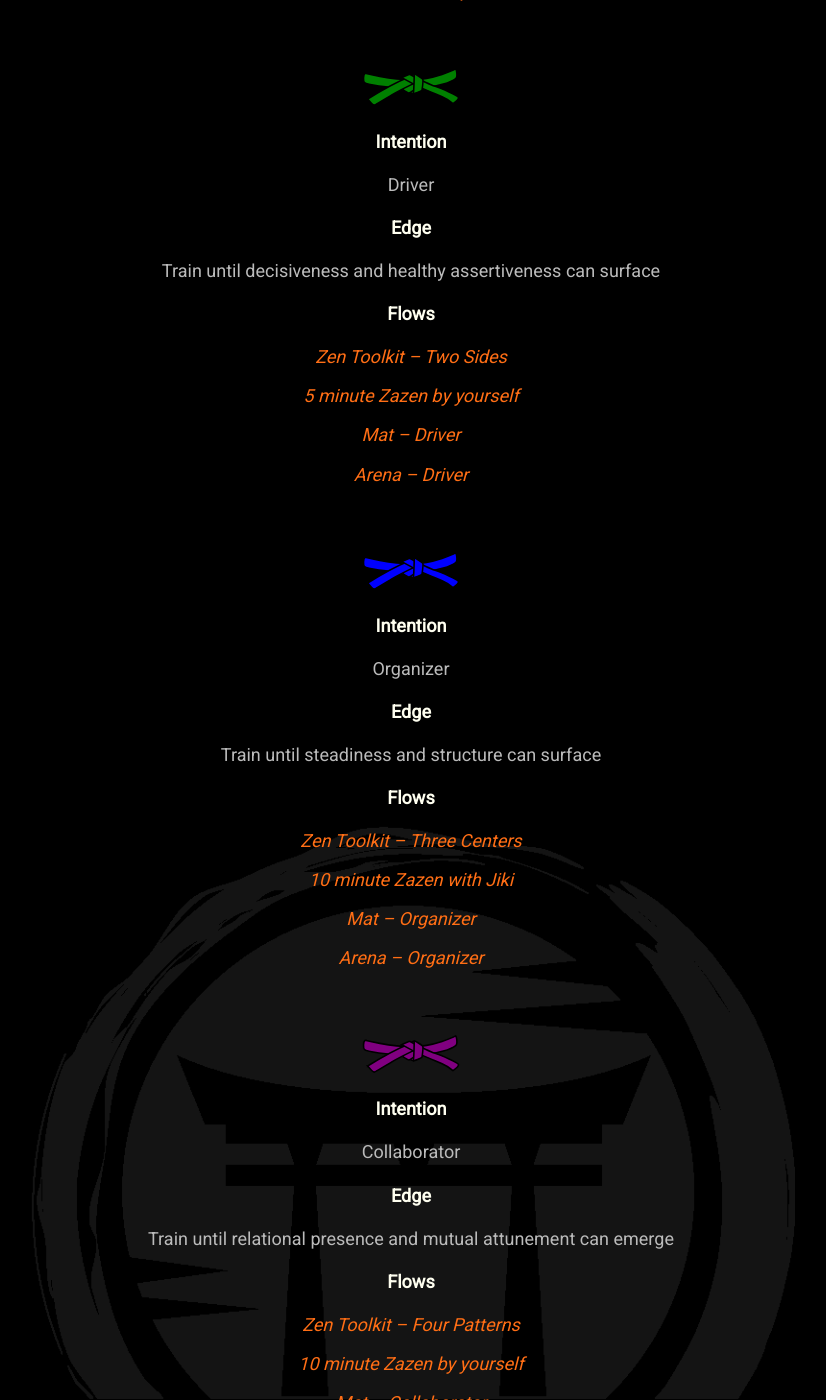
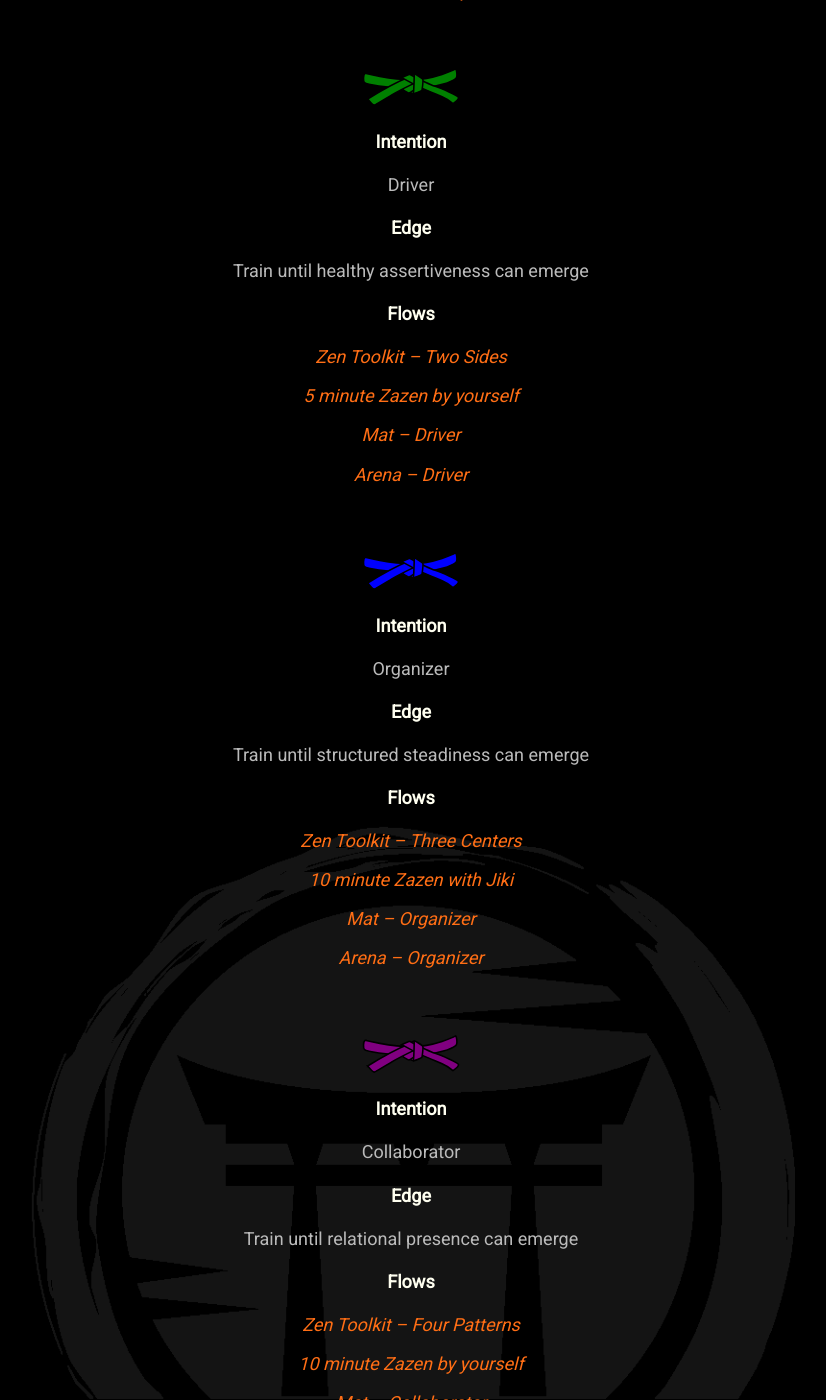
Before and after one commit to mindset-dojo/mindset-dojo.github.io, a Jekyll site: the page built from program.md, in a window 1280 px wide and 1400 px high, scrolled down 2060 px. Shown: the whole window, without its empty margins (229-1055 px from the left). Built offline with Jekyll 4.4.1, drawn with Linux system fonts in a browser that asks for light colours; some web fonts are replaced; some of the changed text lies outside the part shown.

Commit message:
feat: consider streamlined highly active program

```diff
--- a/_data/sections/program.yaml
+++ b/_data/sections/program.yaml
@@ -59,7 +59,7 @@ sections:
           label: 5th Kyu
           level: -5
           intention: Driver
-          edge: Train until decisiveness and healthy assertiveness can surface
+          edge: Train until healthy assertiveness can emerge
           flows:
             - label: Zen Toolkit – Two Sides
               url: https://vimeo.com/944663134/d4f1c4f333
@@ -73,7 +73,7 @@ sections:
           label: 4th Kyu
           level: -4
           intention: Organizer
-          edge: Train until steadiness and structure can surface
+          edge: Train until structured steadiness can emerge
           flows:
             - label: Zen Toolkit – Three Centers
               url: https://vimeo.com/944672806/e099593826
@@ -87,7 +87,7 @@ sections:
           label: 3rd Kyu
           level: -3
           intention: Collaborator
-          edge: Train until relational presence and mutual attunement can emerge
+          edge: Train until relational presence can emerge
           flows:
             - label: Zen Toolkit – Four Patterns
               url: https://vimeo.com/944675826/c57a7ce142
@@ -101,7 +101,7 @@ sections:
           label: 2nd Kyu
           level: -2
           intention: Visionary
-          edge: Train until intuitive spaciousness and integrative awareness can emerge
+          edge: Train until intuitive spaciousness can emerge
           flows:
             - label: Zen Leader Off the Cushion
               url: https://zenleader.global/events
```
